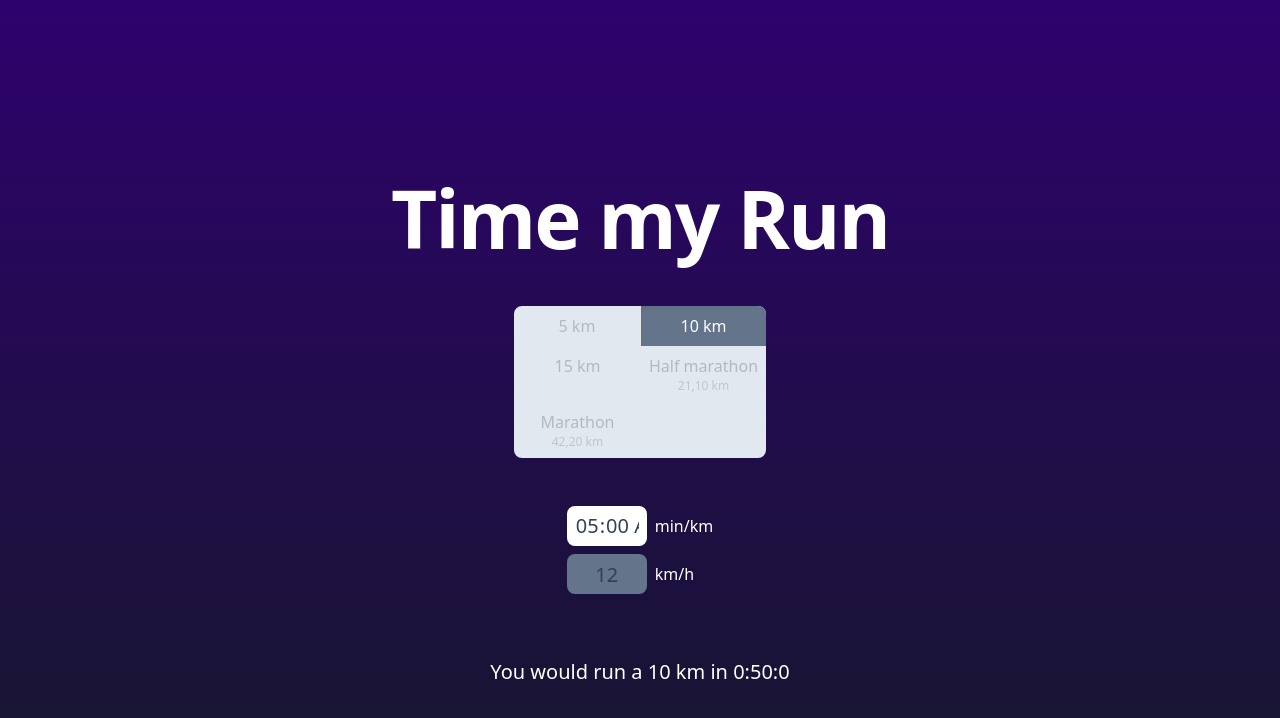
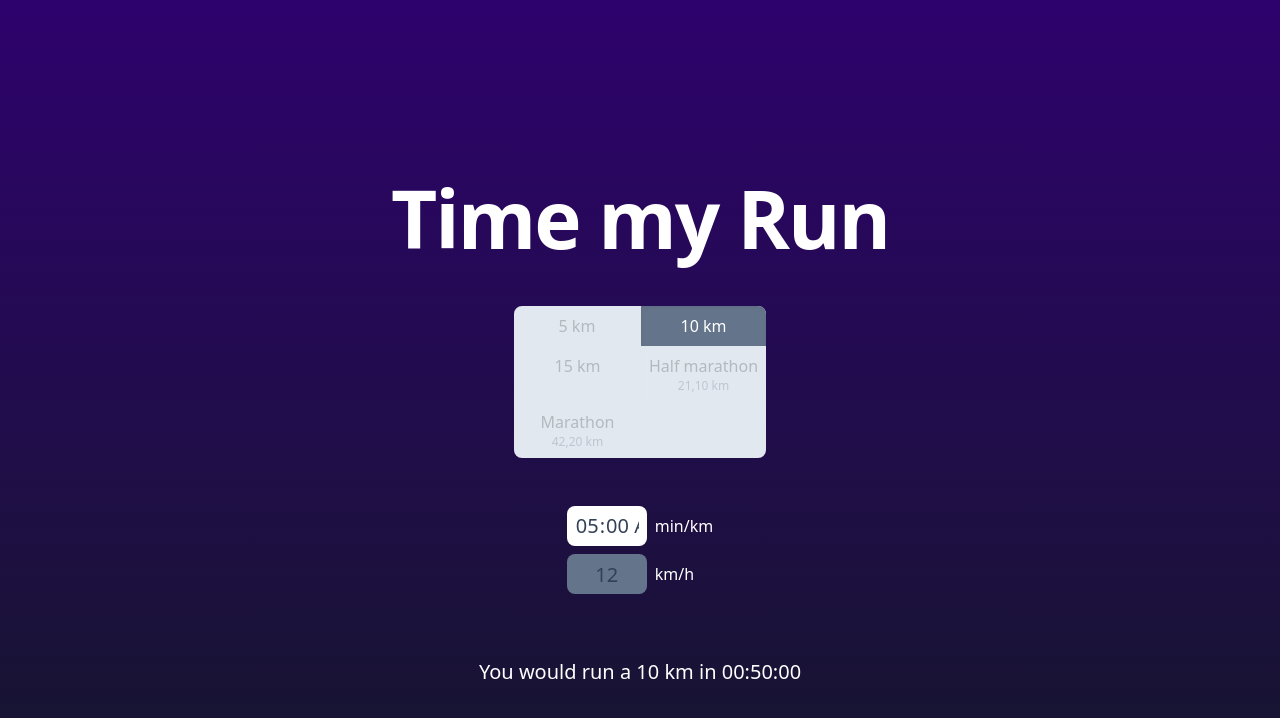
Before and after one commit to ndgdl/timemyrun, a Next.js app: page / in a window 1280 px wide. Shown: the top 718 px of the page. Built offline with nearby package versions, Linux system fonts and the light colour scheme.

Commit message:
feat: improve results comp (same results for all types)

```diff
--- a/src/components/Results.tsx
+++ b/src/components/Results.tsx
@@ -2,6 +2,8 @@ import { type Run } from "~/constants/runConstants";
 import { type SpeedType } from "~/constants/speedConstants";
 import { HOUR } from "~/constants/timeConstants";
 import computeTotalTime from "~/helpers/computeTotalTime";
+import { toSpeed } from "~/helpers/convert";
+import { formatTwoDigitNumber } from "~/helpers/formatNumberString";
 
 interface ResultsProps {
   run: Run;
@@ -11,14 +13,20 @@ interface ResultsProps {
 
 function Results({ run, speedType, speed}: ResultsProps) {
   const { label, distance, distanceLabel} = run;
-  const runDescription = distanceLabel ? `the ${label} (${distanceLabel})` : `a ${label}`
-  const runTime = speedType === 'pace' ? speed * distance : (distance / speed) * HOUR
+  const runSpeed = speedType === 'speed' ? speed : toSpeed(speed);
+  const runTime = (distance / runSpeed) * HOUR;
 
   const { hours, minutes, seconds } = computeTotalTime(runTime);
 
+  const hoursInString = formatTwoDigitNumber(hours.toString());
+  const minutesInString = formatTwoDigitNumber(minutes.toString());
+  const secondsInString = formatTwoDigitNumber(seconds.toString());
+
+  const runDescription = distanceLabel ? `the ${label} (${distanceLabel})` : `a ${label}`
+
   return (
     <div className="text-xl text-white">
-    {`You would run ${runDescription} in ${hours}:${minutes}:${seconds}`}
+    {`You would run ${runDescription} in ${hoursInString}:${minutesInString}:${secondsInString}`}
     </div>
   )
 }
```
